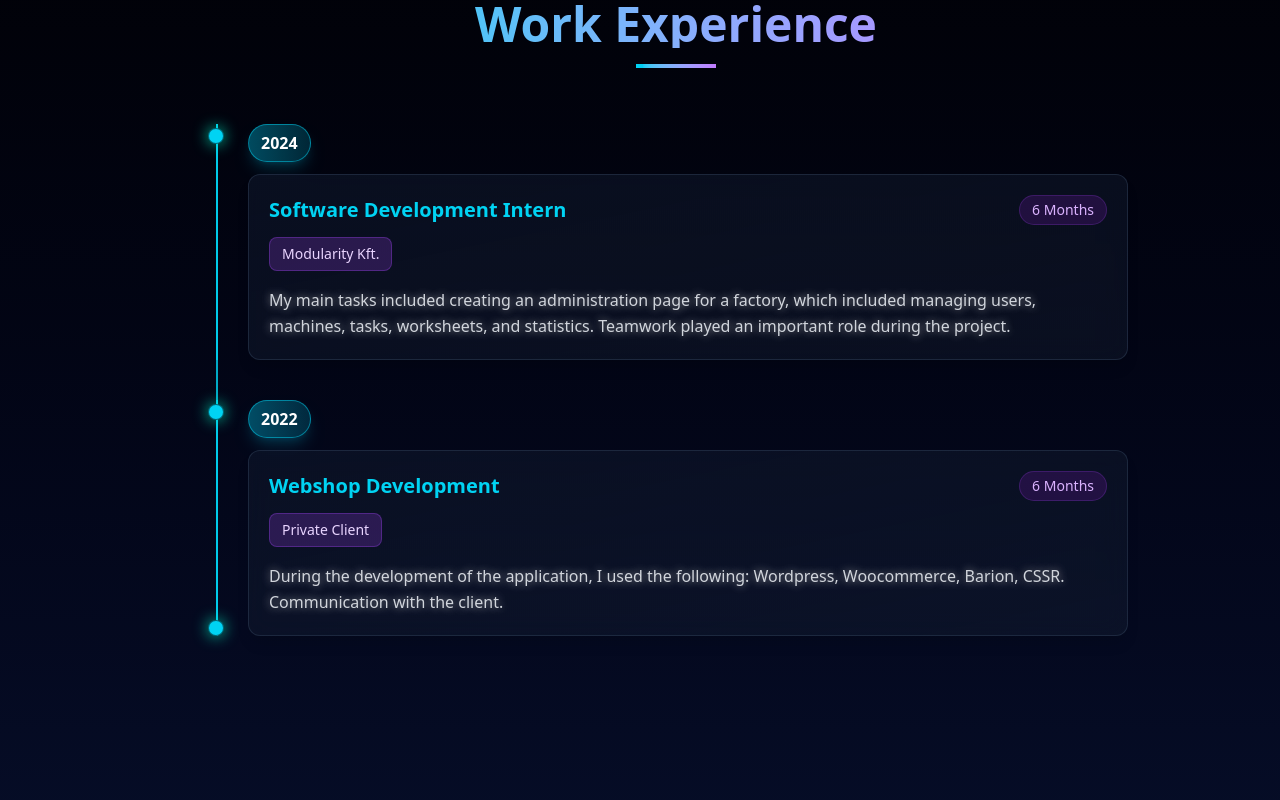
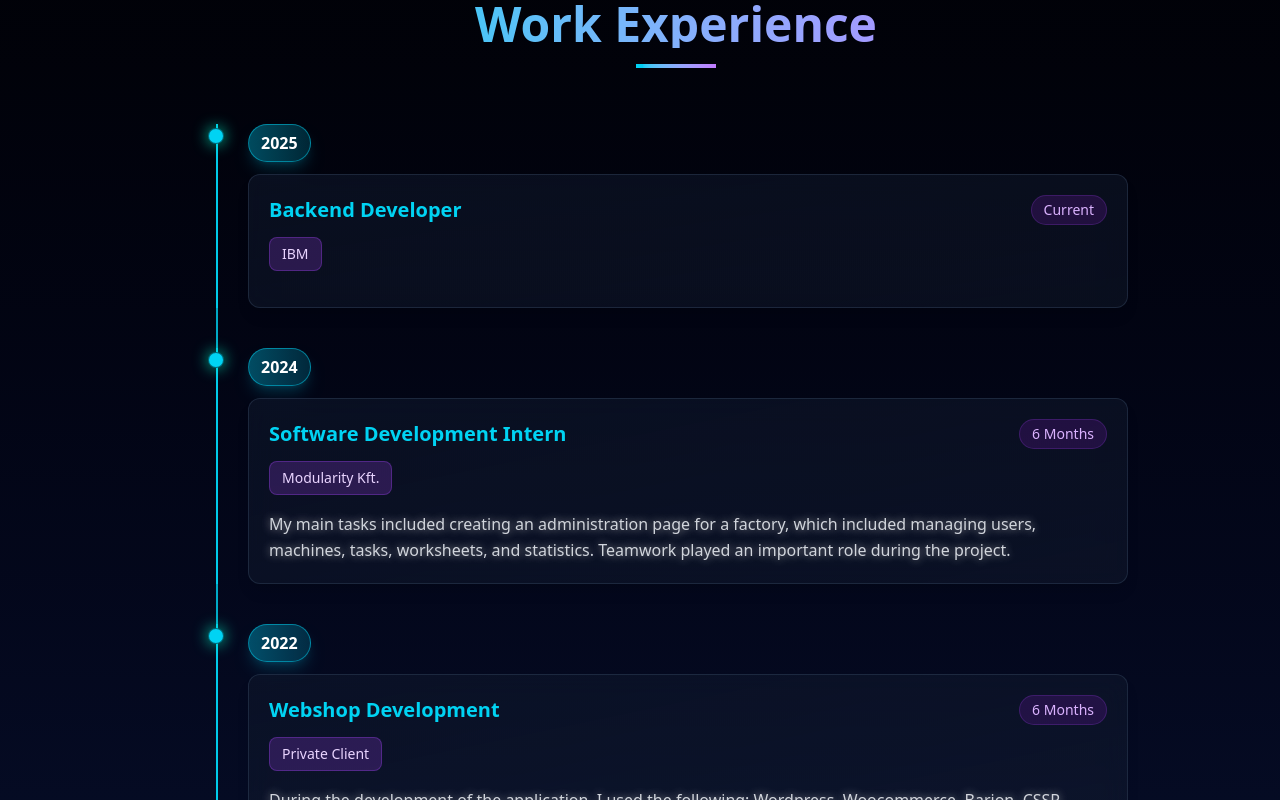
Before and after one commit to FarkasZalan/portfolio, a React (Vite) app: page / in a window 1280 px wide. Shown: the part 880-1680 px from the top of the page. Built offline with nearby package versions, Linux system fonts and the light colour scheme; no server answers.

Commit message:
new work

```diff
--- a/src/components/Work.tsx
+++ b/src/components/Work.tsx
@@ -2,6 +2,14 @@ import WorkItem from "./WorkItem";
 
 // Work experience data
 const data = [
+    {
+        year: 2025,
+        title: "Backend Developer",
+        company: "IBM",
+        duration: "Current",
+        details:
+            "",
+    },
     {
         year: 2024,
         title: "Software Development Intern",
```
Also changed, not shown: 1 other file (tests, documents, lock files or other folders).
